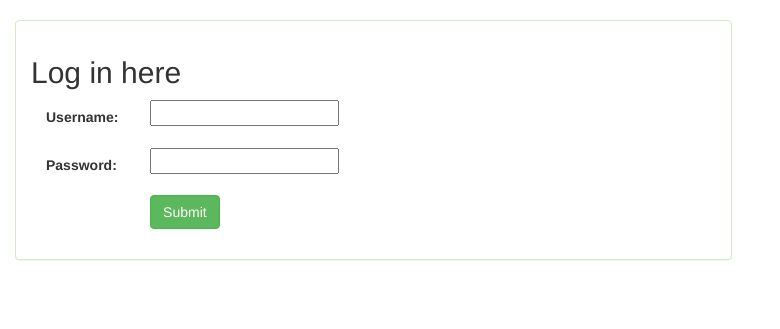
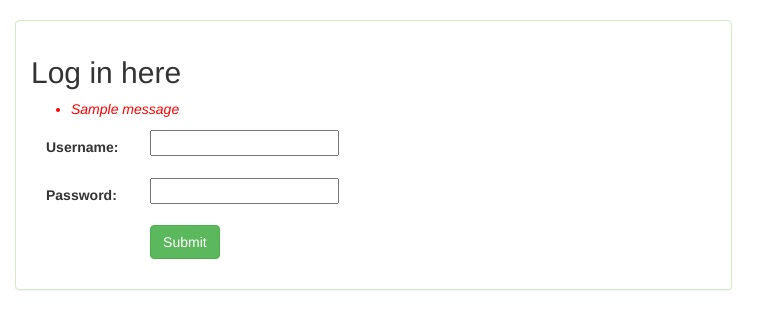
Before and after one commit to embchnk/Students_Portal, a Django app: page /users/login/ in a window 1280 px wide. Shown: the part 52-381 px from the top of the page, without its empty margins (0-780 px from the left). Run offline with Django 3.2, Linux system fonts and the light colour scheme; one stand-in notice (Sample message) is shown; some libraries are stand-ins or nearby versions.

Commit message:
Changed normal text error to message type error (from django.contrib - messages)

```diff
--- a/users/templates/users/login_form.html
+++ b/users/templates/users/login_form.html
@@ -9,10 +9,14 @@
             <div class="panel panel-success">
                 <div class="panel-body">
                     <h2>Log in here</h2>
-                    {% if not login_status %}
-                    <font color="red">
-                        <h4><i>Enter correct username and password</i></h4>
-                    </font>
+                    {% if messages %}
+                        <ul class="messages">
+                        {% for message in messages %}
+                            <font color="red">
+                                <li {% if message.tags %} class="{{ message.tags }}" {% endif %}><i>{{ message }}</i></li>
+                            </font>
+                            {% endfor %}
+                        </ul>
                     {% endif %}
                     <form class="form-horizontal" action="" method="post" enctype="multipart/form-data">
                         <!--it is for security purposes-->
--- a/users/views.py
+++ b/users/views.py
@@ -1,10 +1,9 @@
-from django.shortcuts import render
-from django.http import HttpResponse
 from django.shortcuts import render, redirect
 from django.contrib.auth import authenticate, login, logout
 from django.views.generic import View
 from .forms import UserForm, LoginForm
 from .models import Profile, Location
+from django.contrib import messages
 
 
 def index(request):
@@ -65,7 +64,8 @@ def login_user_view(request):
         login(request, user)
         return redirect('users:index')
     else:
-        return render(request, 'users/login_form.html', {'form': LoginForm, 'login_status': False})
+        messages.add_message(request, messages.ERROR, 'Invalid username or password')
+        return render(request, 'users/login_form.html', {'form': LoginForm})
 
 
 class UserLoginFormView(View):
```
